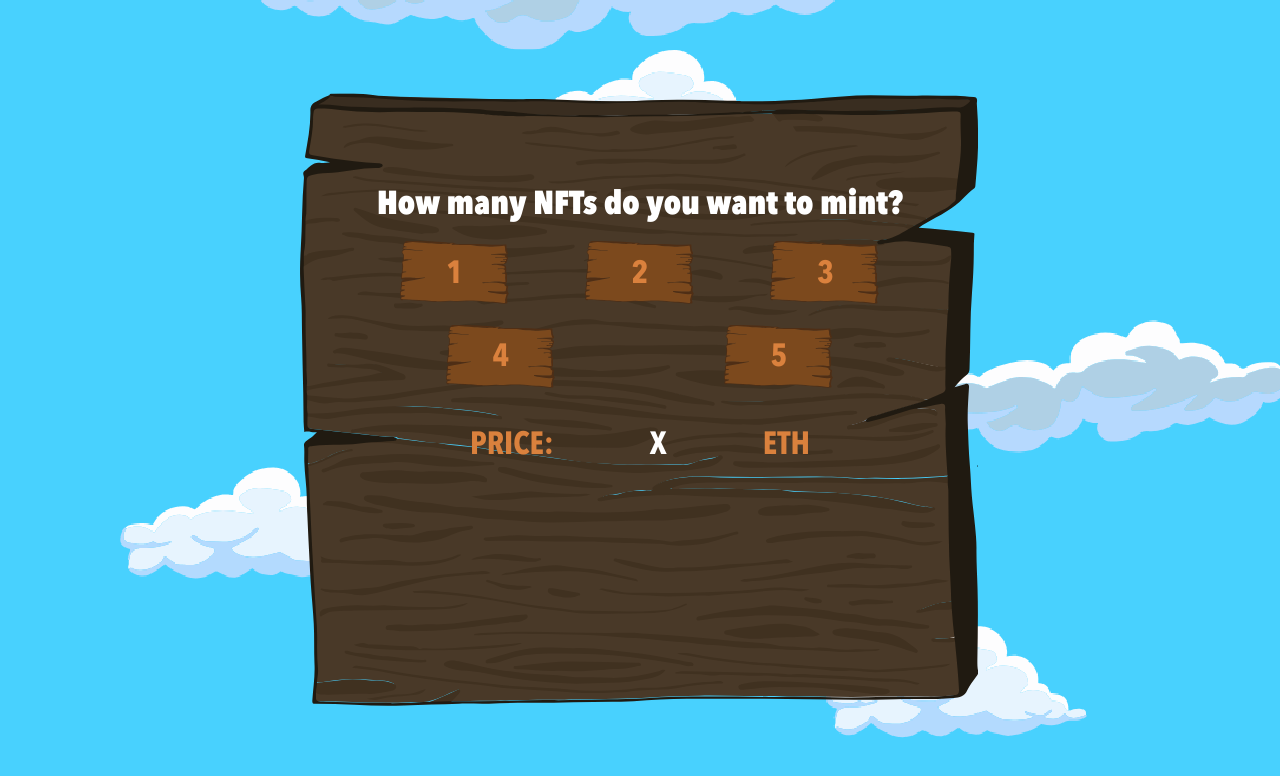
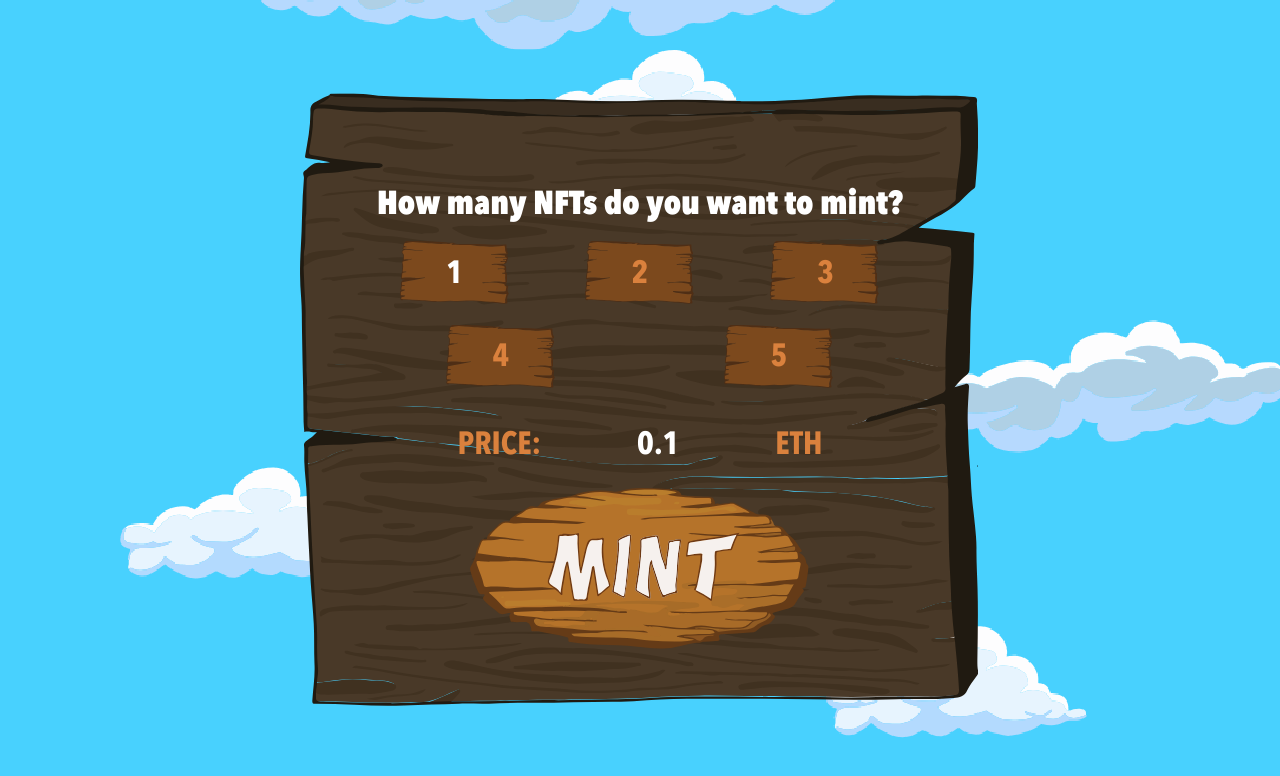
Before and after one commit to bhopalg/trippytigers-dapp, a Next.js app: page / in a window 1280 px wide. Shown: the top 776 px of the page. Built offline with nearby package versions, Linux system fonts and the light colour scheme.

Commit message:
main page done

```diff
--- a/pages/index.tsx
+++ b/pages/index.tsx
@@ -2,9 +2,11 @@ import type { NextPage } from 'next'
 import Head from 'next/head'
 import styles from '../styles/Home.module.css';
 import Image from "next/image";
+import {useState} from "react";
 
 const Home: NextPage = () => {
-
+    const mintPrice = 0.1;
+    const [quantity, setQuantity] = useState(1);
 
 
     return (
@@ -24,20 +26,20 @@ const Home: NextPage = () => {
                   <div className={`${styles['quantity-container']} mx-auto px-4 sm:px-6 lg:px-8`}>
                       <ul role={'list'} className={'flex flex-col xl:flex-row'}>
                           {[1,2,3].map((li: number) => (
-                              <li key={li} className={'basis-full'}>
+                              <li key={li} className={'basis-full cursor-pointer'} onClick={() => setQuantity(li)}>
                                   <div className={`${styles['quantity-box']}`}>
                                       <img src={'/images/nft-radio-btn.svg'} className={`${styles['nft-radio-image']} w-full`}/>
-                                        <p className={styles['quantity']}>{li}</p>
+                                      <p className={`${styles['quantity']} ${quantity === li ? styles['selected-quantity'] : ''}`}>{li}</p>
                                   </div>
                               </li>
                           ))}
                       </ul>
-                      <ul role={'list'} className={'flex flex-col xl:flex-row  mt-5'}>
+                      <ul role={'list'} className={'flex flex-col xl:flex-row mt-5'}>
                           {[4,5].map((li: number) => (
-                              <li key={li} className={'basis-full'}>
+                              <li key={li} className={'basis-full cursor-pointer'} onClick={() => setQuantity(li)}>
                                   <div className={`${styles['quantity-box']}`}>
                                       <img src={'/images/nft-radio-btn.svg'} className={`${styles['nft-radio-image']} w-full`}/>
-                                      <p className={styles['quantity']}>{li}</p>
+                                      <p className={`${styles['quantity']} ${quantity === li ? styles['selected-quantity'] : ''}`}>{li}</p>
                                   </div>
                               </li>
                           ))}
@@ -46,9 +48,12 @@ const Home: NextPage = () => {
                   <div className={`${styles['price-container']} mx-auto px-4 sm:px-6 lg:px-8`}>
                       <div className={'flex flex-row justify-center mt-8 gap-24'}>
                           <h2 className={styles['price']}>PRICE:</h2>
-                          <h2 className={styles['total']}>X</h2>
+                          <h2 className={styles['total']}>{mintPrice * quantity}</h2>
                           <h2 className={styles['blockchain']}>ETH</h2>
                       </div>
+                  </div>
+                  <div className={`${styles['price-container']} mx-auto px-4 sm:px-6 lg:px-8 flex justify-center pt-5`}>
+                      <img src={'/images/nft-mint-btn.svg'} alt={'mint-btn'} className={styles['mint-btn']}/>
                   </div>
               </div>
           </div>
--- a/styles/Home.module.css
+++ b/styles/Home.module.css
@@ -82,6 +82,15 @@
     color: #ffffff;
 }
 
+.mint-btn {
+    max-width: 340px;
+    width: 100%;
+    cursor: pointer;
+}
+
+.selected-quantity {
+    color: #ffffff;
+}
 
 @media (max-width: 768px) {
     .content-title {
```
Also changed, not shown: public/images/nft-mint-btn.svg (added).
